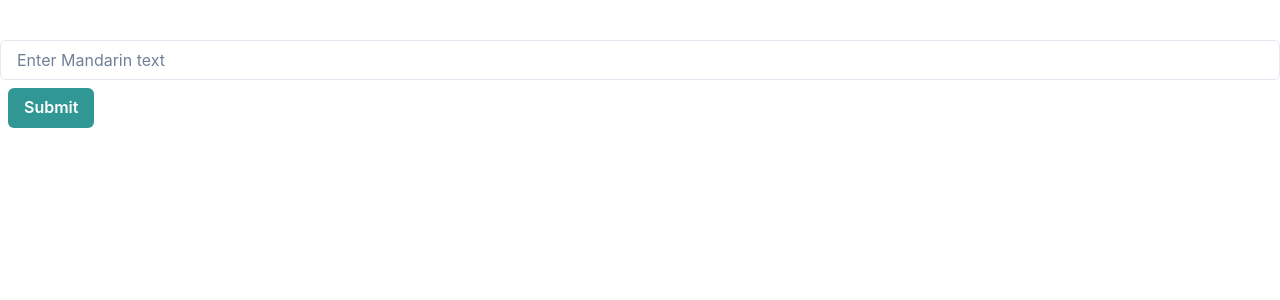
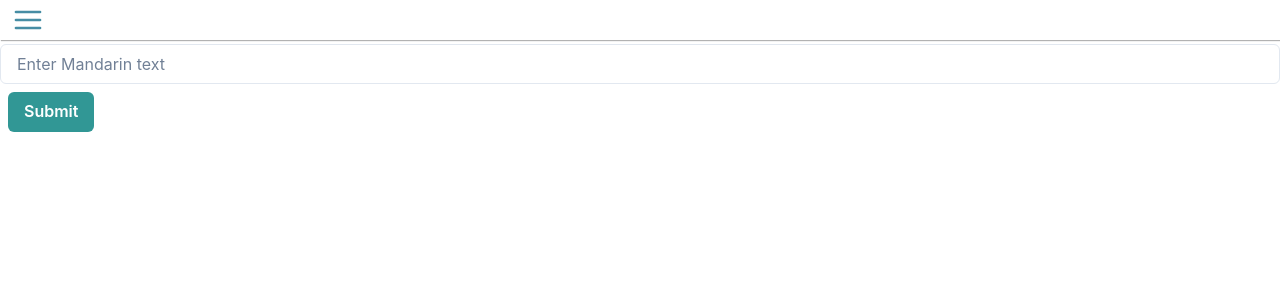
Before and after one commit to robertoloja/mandarin-app, a Next.js app in the folder frontend/: page / in a window 1280 px wide. Shown: the top 300 px of the page. Built offline with nearby package versions, Linux system fonts and the light colour scheme.

Commit message:
Refactor, remove unused code, improve progress bar, re-introduce TopNav

```diff
--- a/frontend/src/app/layout.tsx
+++ b/frontend/src/app/layout.tsx
@@ -1,7 +1,7 @@
 'use client'
 
 import { ChakraProvider } from "@chakra-ui/react";
-// import TopNav from "@/components/TopNav";
+import TopNav from "@/components/TopNav";
 
 
 export default function RootLayout({
@@ -16,7 +16,7 @@ export default function RootLayout({
       </head>
       <body>
         <ChakraProvider resetCSS>
-          {/* <TopNav /> */}
+          <TopNav />
           {children}
         </ChakraProvider>
       </body>
--- a/frontend/src/app/page.tsx
+++ b/frontend/src/app/page.tsx
@@ -1,6 +1,6 @@
 'use client'
 
-import { useState, useEffect } from "react";
+import { useState } from "react";
 import {
   Box,
   Input,
@@ -26,19 +26,6 @@ export default function Home() {
   const [sentence, setSentence] = useState(emptySentence)
   const [inputValue, setInputValue] = useState('')
   const [isLoading, setLoading] = useState(false)
-  const [isAtTop, setIsAtTop] = useState(true)
-
-  useEffect(() => {
-    // Progress bar stays at the top when scrolling
-    const handleScroll = () => {
-      setIsAtTop(window.scrollY === 0)
-    };
-
-    window.addEventListener('scroll', handleScroll);
-    return () => {
-      window.removeEventListener('scroll', handleScroll);
-    };
-  }, []);
 
   const handleInputChange = (event: React.ChangeEvent<HTMLInputElement>) => {
     setInputValue(event.target.value);
@@ -56,8 +43,10 @@ export default function Home() {
 
   const handleSubmit = async (event: React.FormEvent) => {
     event.preventDefault()
+
     setSentence(emptySentence)
     setPercentageDone(0)
+    if (inputValue == '') { return }
     setLoading(true)
 
     // Batch input by sentence, to speed up initial response time from server.
@@ -74,11 +63,14 @@ export default function Home() {
       )
     }
     setLoading(false)
+    console.log(JSON.stringify(sentence))
   }
-
 
   return (
     <Box h="100%">
+      {isLoading ?
+        <ProgressBar progress_percent={percentage_done} />
+      : null}
 
       <form onSubmit={handleSubmit}>
         <Input
@@ -86,25 +78,9 @@ export default function Home() {
           placeholder="Enter Mandarin text"
           value={inputValue}
           onChange={handleInputChange}
-          mt={10}
           mb="0"
+          mt={isLoading ? '0' : '0.25rem'}
         />
-
-        {isLoading ?
-          <Center
-            m="0"
-            position={isAtTop ? "relative" : "fixed"}
-            top="0"
-            left={0}
-            right={0}
-            zIndex={1}
-            width="100%"
-          >
-            <ProgressBar
-              progress_percent={percentage_done}
-              isAtTop={isAtTop} />
-          </Center>
-        : null}
 
         <Button type="submit" colorScheme="teal" m={2}>
           Submit
--- a/frontend/src/components/ProgressBar.tsx
+++ b/frontend/src/components/ProgressBar.tsx
@@ -1,13 +1,21 @@
 'use client'
 
-import { Progress } from '@chakra-ui/react'
+import { Progress, Center } from '@chakra-ui/react'
 
 export default function ProgressBar( props: {
   progress_percent: number,
-  isAtTop: boolean,
-}) {
+  }) {
+
   return (
-    <>
+    <Center
+      m="0"
+      position="sticky"
+      top="2.5rem" // Dependent on TopNav height
+      left={0}
+      right={0}
+      zIndex={1}
+      width="100%"
+    >
       {props.progress_percent == 0 ?
         <Progress
           w="100%"
@@ -15,16 +23,18 @@ export default function ProgressBar( props: {
           hasStripe
           isIndeterminate
           overflow="hidden"
+          zIndex='1000'
           size='xs' />
         :
         <Progress
           w="100%"
           colorScheme='blue'
           hasStripe
-          size={props.isAtTop ? 'xs' : 'md'}
+          size='xs'
           overflow="hidden"
+          zIndex='1000'
           value={props.progress_percent} />
       }
-    </>
+    </Center>
   )
 }
--- a/frontend/src/components/TopNav.tsx
+++ b/frontend/src/components/TopNav.tsx
@@ -26,13 +26,14 @@ function TopNav() {
   return (
     <HStack
       justifyContent="flex-start"
-      boxShadow="2px 2px 2px 0 rgba(0, 0, 0, 0.3)"
-      borderBottom="solid 1px black"
-      position="fixed"
+      boxShadow="1px 1px 1px 0 rgba(0, 0, 0, 0.3)"
+      // borderBottom="solid 1px black"
+      position="sticky"
+      top="0"
       zIndex="100"
       backgroundColor="white"
-      maxW='100%'
       w='100%'
+      h='2.5rem'
     >
       <IconButton
         aria-label="Open Navigation"
@@ -44,7 +45,7 @@ function TopNav() {
         onClick={onOpen}
       />
 
-      <NavPanel isOpen={isOpen} onClose={onClose} />
+      {/* <NavPanel isOpen={isOpen} onClose={onClose} /> */}
     </HStack>
   )
 }
```
